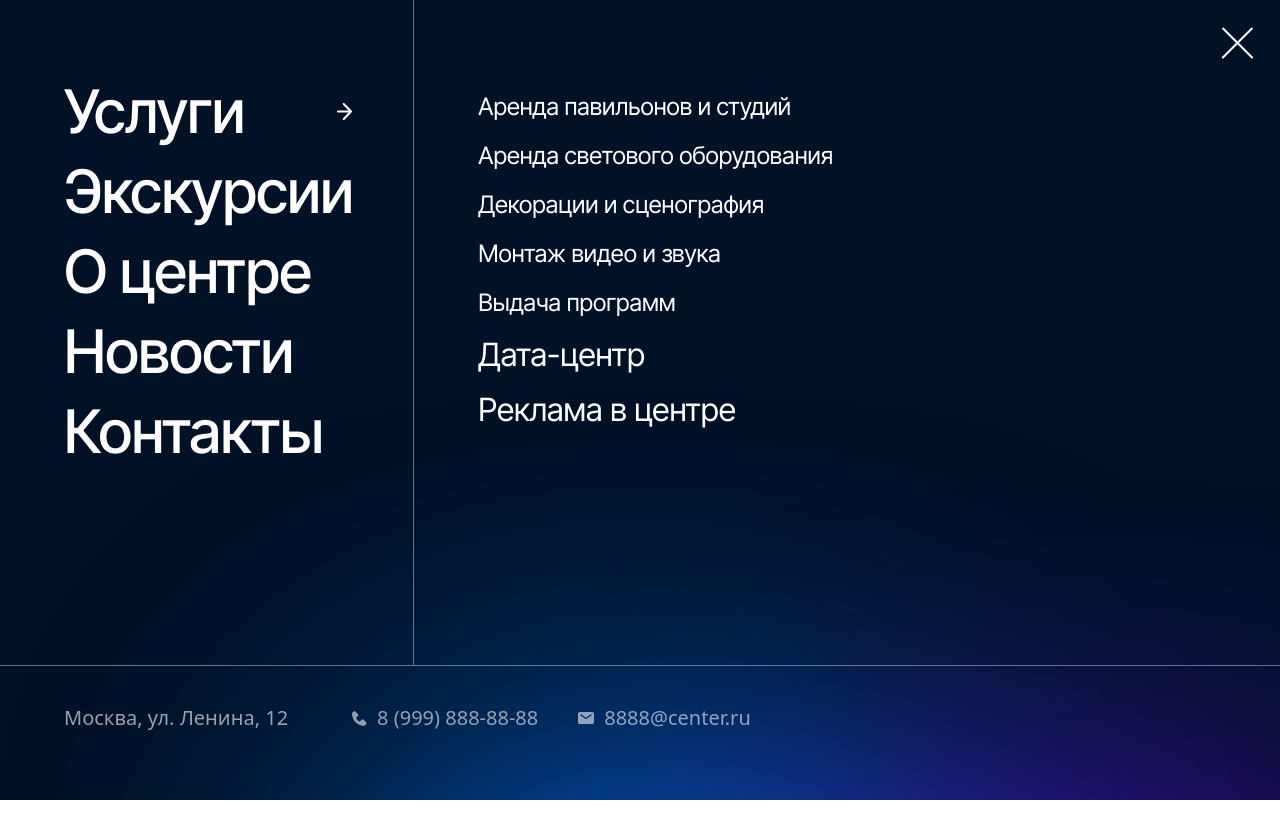
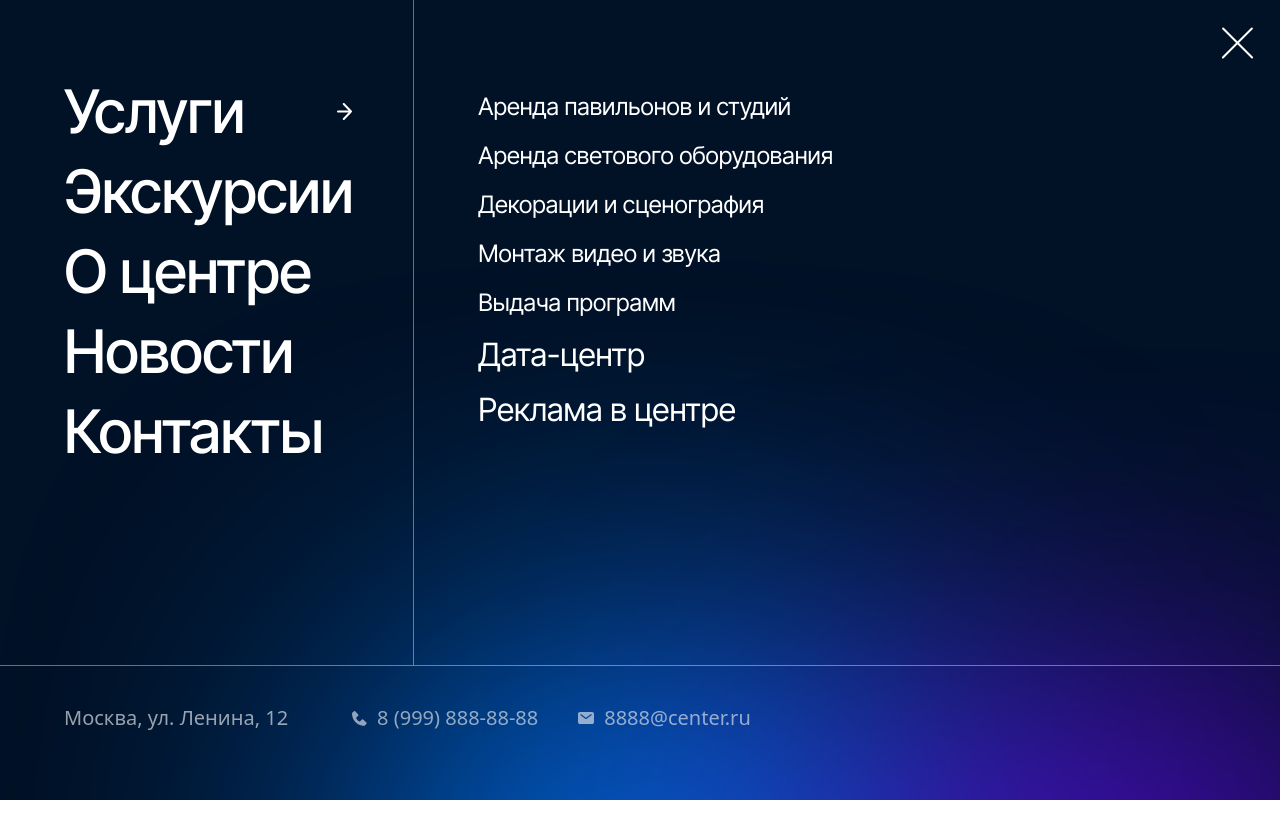
Before and after one commit to saakivnzechad/Simple-Header, a React (Vite) app: page / in a window 1280 px wide. Both pictures are taken after a click on the button 1236 px from the left and 34 px from the top of the page. Shown: the top 838 px of the page. Built offline with nearby package versions, Linux system fonts and the light colour scheme.

Commit message:
fix(Menu): Resolve layout and background bugs on iOS

```diff
--- a/src/components/Menu.tsx
+++ b/src/components/Menu.tsx
@@ -159,20 +159,20 @@ export function Menu({ isMenuOpen, onToggleMenu }: MenuProps) {
    * Effect to lock body scroll when menu is open and reset states.
    */
   useEffect(() => {
+    const htmlEl = document.documentElement;
+    const bodyEl = document.body;
     if (isMenuOpen) {
-      document.body.style.overflow = "hidden";
-      document.documentElement.style.overflow = "hidden";
-      // Reset states on open
+      bodyEl.style.overflow = "hidden";
+      htmlEl.style.overflow = "hidden";
       setIsServicesOpen(false);
       setActiveLink(null);
     } else {
-      document.body.style.overflow = "unset";
-      document.documentElement.style.overflow = "unset";
+      bodyEl.style.overflow = "unset";
+      htmlEl.style.overflow = "unset";
     }
-    // Cleanup on unmount
     return () => {
-      document.body.style.overflow = "unset";
-      document.documentElement.style.overflow = "unset";
+      bodyEl.style.overflow = "unset";
+      htmlEl.style.overflow = "unset";
     };
   }, [isMenuOpen]);
 
@@ -197,21 +197,21 @@ export function Menu({ isMenuOpen, onToggleMenu }: MenuProps) {
     isEnabled: !isMobile && isMenuOpen,
   });
 
-  useFloatingAnimation({
-    ref: blueMobileRef,
-    seedX: 50,
-    seedY: 60,
-    amplitude: 140,
-    isEnabled: false,
-  });
+  // useFloatingAnimation({
+  //   ref: blueMobileRef,
+  //   seedX: 50,
+  //   seedY: 60,
+  //   amplitude: 140,
+  //   isEnabled: false,
+  // });
 
-  useFloatingAnimation({
-    ref: purpleMobileRef,
-    seedX: 70,
-    seedY: 80,
-    amplitude: 100,
-    isEnabled: false,
-  });
+  // useFloatingAnimation({
+  //   ref: purpleMobileRef,
+  //   seedX: 70,
+  //   seedY: 80,
+  //   amplitude: 100,
+  //   isEnabled: false,
+  // });
 
   /**
    * Handles clicks on mobile submenu links.
@@ -253,15 +253,12 @@ export function Menu({ isMenuOpen, onToggleMenu }: MenuProps) {
       aria-hidden={!isMenuOpen}
       onClick={onToggleMenu}
       className={`
-        fixed inset-0 z-50 w-full
-        bg-background text-white
-        transition-opacity duration-300 ease-in-out
+        fixed inset-0 z-50 w-full h-dvh bg-background text-white transition-opacity duration-300 ease-in-out
         ${isMenuOpen ? "opacity-100" : "opacity-0 pointer-events-none"}
-        overflow-y-auto
       `}
     >
       {/* Background Blurs */}
-      <div className="fixed inset-0 z-0 overflow-hidden" aria-hidden="true">
+      <div className="absolute inset-x-0 z-0 overflow-hidden -top-34 bottom-0" aria-hidden="true">
         <div className="hidden tablet:block">
           <div ref={blueDesktopRef} className="absolute w-blur-lg h-blur-md top-blur-desktop-top left-blur-desktop-left rounded-full bg-blur-blue blur-menu"></div>
           <div ref={purpleDesktopRef} className="absolute w-blur-md h-blur-sm top-blur-desktop-top-alt left-blur-desktop-left-alt rounded-full bg-blur-purple blur-menu"/>
@@ -272,11 +269,9 @@ export function Menu({ isMenuOpen, onToggleMenu }: MenuProps) {
         </div>
       </div>
 
-      {/* Main Content Container */}
-      <div
-        className="relative z-10 flex min-h-screen w-full flex-col justify-start"
-        onClick={!isMobile ? (e) => e.stopPropagation() : undefined}
-      >
+      <div className="relative z-10 w-full h-full overflow-y-auto overscroll-contain">
+        {/* Main Content Container */}
+        <div className="relative z-10 flex min-h-full w-full flex-col justify-start" onClick={!isMobile ? (e) => e.stopPropagation() : undefined}>
         {/* --- Top Section --- */}
         <div className="relative w-full grow flex flex-col">
 
@@ -425,10 +420,7 @@ export function Menu({ isMenuOpen, onToggleMenu }: MenuProps) {
         {/* --- End Top Section --- */}
 
         {/* --- Bottom Section (Footer) --- */}
-        <footer
-          className="mt-auto w-full pb-footer-bottom-mobile tablet:pb-footer-bottom"
-          onClick={isMobile ? (e) => e.stopPropagation() : undefined}
-        >
+        <footer className="mt-auto w-full pb-footer-bottom-mobile tablet:pb-footer-bottom" onClick={isMobile ? (e) => e.stopPropagation() : undefined}>
           <div className="mb-footer-top-mobile tablet:mb-10 h-px w-full bg-divider" />
 
           {/* --- Footer Content --- */}
@@ -469,6 +461,7 @@ export function Menu({ isMenuOpen, onToggleMenu }: MenuProps) {
           </div>
         </footer>
         {/* --- End Bottom Section --- */}
+        </div>
       </div>
     </div>
   );
```
